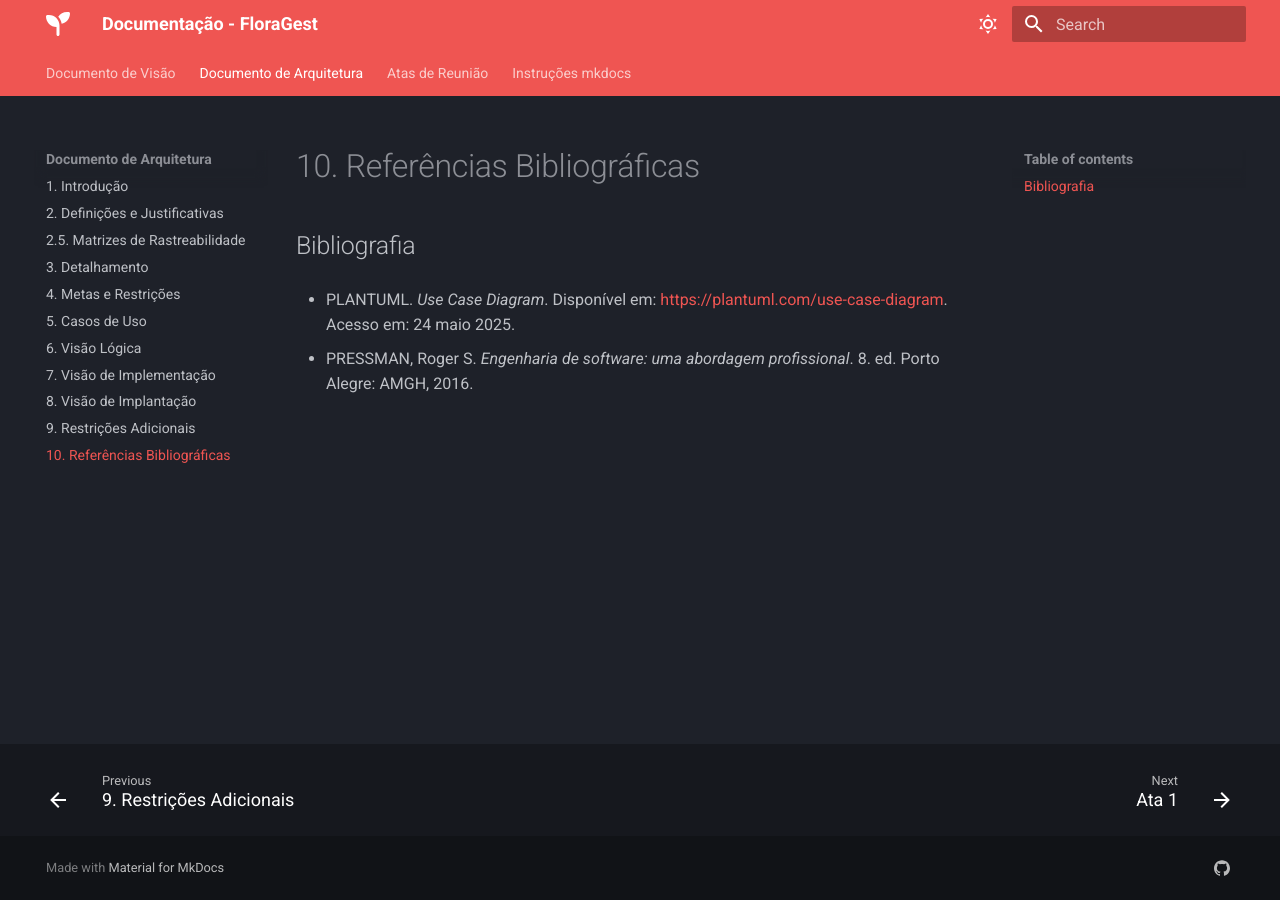
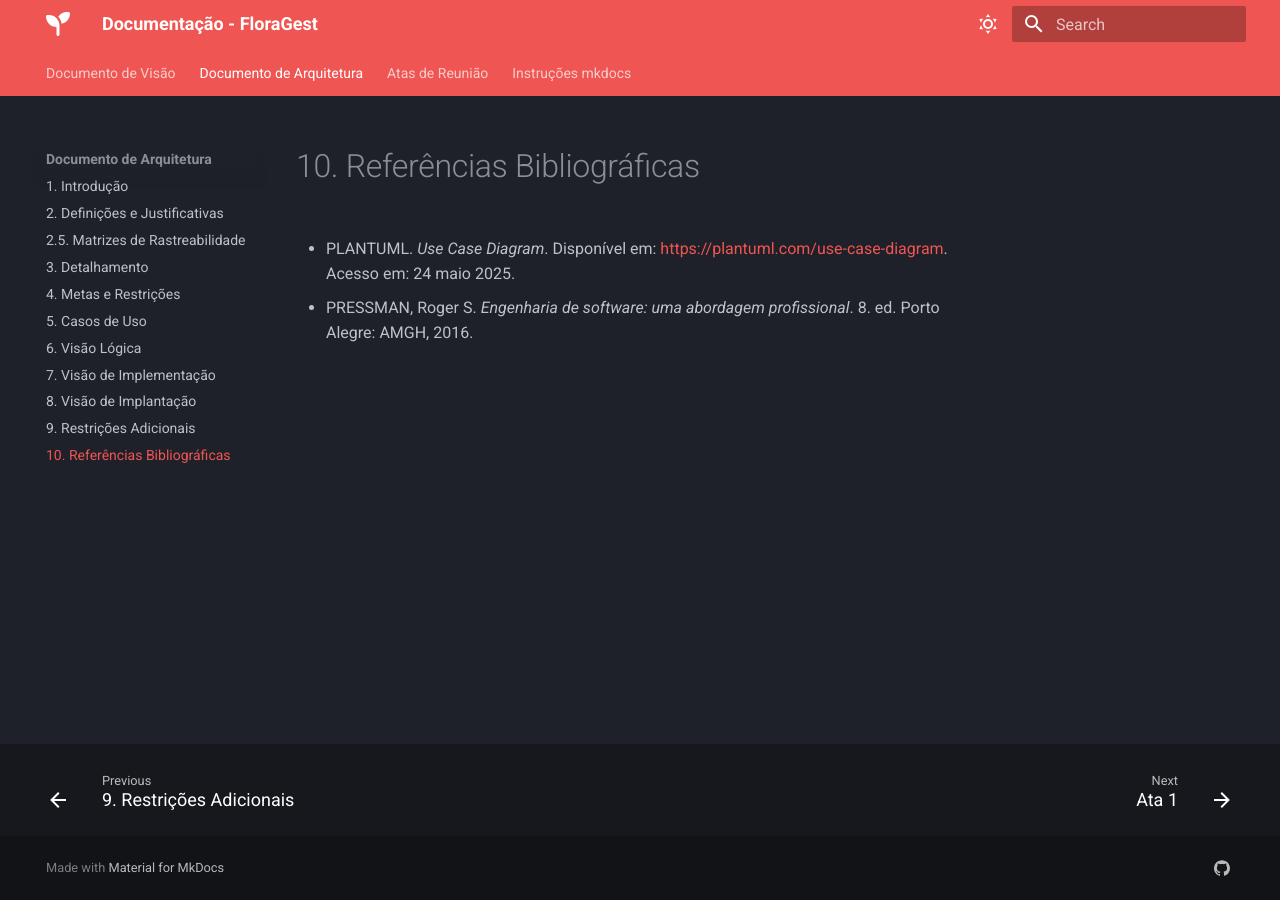
Before and after one commit to FGA0138-MDS-Ajax/2025.1-Jera, an MkDocs documentation site: the page built from docs/doc-arq/12_referencias.md, in a window 1280 px wide. Built offline with MkDocs 1.6.1 and Material for MkDocs 9.7.7, drawn with Linux system fonts in a browser that asks for light colours.

Commit message:
Correção no nome

```diff
--- a/docs/doc-arq/12_referencias.md
+++ b/docs/doc-arq/12_referencias.md
@@ -1,5 +1,3 @@
-## Bibliografia
-
 - PLANTUML. *Use Case Diagram*. Disponível em: [https://plantuml.com/use-case-diagram](https://plantuml.com/use-case-diagram). Acesso em: 24 maio 2025.
 
 - PRESSMAN, Roger S. *Engenharia de software: uma abordagem profissional*. 8. ed. Porto Alegre: AMGH, 2016.
```
